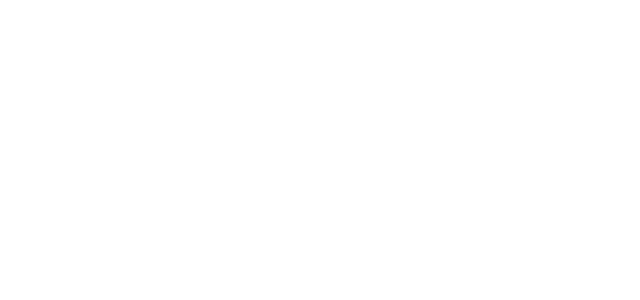
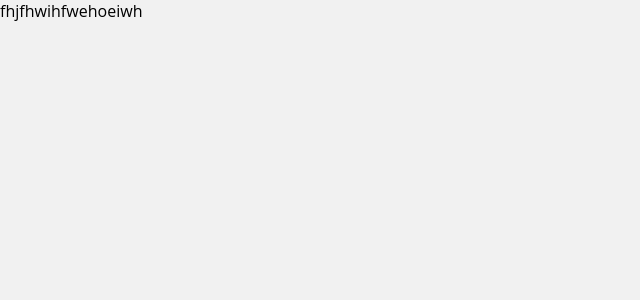
Before and after one commit to nardini-22/nardinis-library, a React (Create React App) app in the folder frontend/: page /login in a window 1280 px wide. Shown: the top 300 px of the page, without its empty margins (0-640 px from the left). Built offline with nearby package versions, Linux system fonts and the light colour scheme.

Commit message:
Feature/Added-global-styles

```diff
--- a/frontend/package.json
+++ b/frontend/package.json
@@ -13,7 +13,7 @@
     "axios": "^0.26.0",
     "react": "^17.0.2",
     "react-dom": "^17.0.2",
-    "react-router": "^6.2.1",
+    "react-router-dom": "^6.2.1",
     "react-scripts": "5.0.0",
     "styled-components": "^5.3.3",
     "typescript": "^4.5.5",
@@ -42,5 +42,8 @@
       "last 1 firefox version",
       "last 1 safari version"
     ]
+  },
+  "devDependencies": {
+    "@types/styled-components": "^5.1.22"
   }
 }
--- a/frontend/src/App.tsx
+++ b/frontend/src/App.tsx
@@ -1,7 +1,19 @@
+import { Route, Routes } from "react-router-dom";
+import Login from "./components/Login/login";
+import Register from "./components/Register/register";
+import { ThemeProvider } from "styled-components";
+import { GlobalStyles, theme } from "./styles/global";
+
 export default function App() {
   return (
-    <div>
-
-    </div>
+    <>
+      <ThemeProvider theme={theme}>
+        <GlobalStyles />
+        <Routes>
+          <Route path="/cadastro" element={<Register />} />
+          <Route path="/login" element={<Login />} />
+        </Routes>
+      </ThemeProvider>
+    </>
   );
 }
--- /dev/null
+++ b/frontend/src/components/Login/login.tsx
@@ -0,0 +1,7 @@
+export default function Login() {
+  return (
+    <div>
+        fhjfhwihfwehoeiwh
+    </div>
+  )
+}
--- /dev/null
+++ b/frontend/src/components/Register/register.tsx
@@ -0,0 +1,6 @@
+
+export default function Register() {
+  return (
+    <div>wfeuowgfuweg</div>
+  )
+}
--- a/frontend/src/index.tsx
+++ b/frontend/src/index.tsx
@@ -1,10 +1,13 @@
-import React from 'react';
-import ReactDOM from 'react-dom';
-import App from './App';
+import React from "react";
+import ReactDOM from "react-dom";
+import App from "./App";
+import { BrowserRouter } from "react-router-dom";
 
 ReactDOM.render(
   <React.StrictMode>
-    <App />
+    <BrowserRouter>
+      <App />
+    </BrowserRouter>
   </React.StrictMode>,
-  document.getElementById('root')
+  document.getElementById("root")
 );
--- /dev/null
+++ b/frontend/src/styles/global.ts
@@ -0,0 +1,20 @@
+import { createGlobalStyle } from "styled-components";
+
+export const theme = {
+  main: {
+    primary: "#323645",
+  },
+};
+
+export const GlobalStyles = createGlobalStyle`
+*{
+    margin: 0;
+    padding: 0;
+    box-sizing: border-box;
+    font-family: 'Open Sans', sans-serif;
+}
+
+body{
+    background: #f1f1f1;
+}
+`;
```
Also changed, not shown: 1 other file (tests, documents, lock files or other folders).
